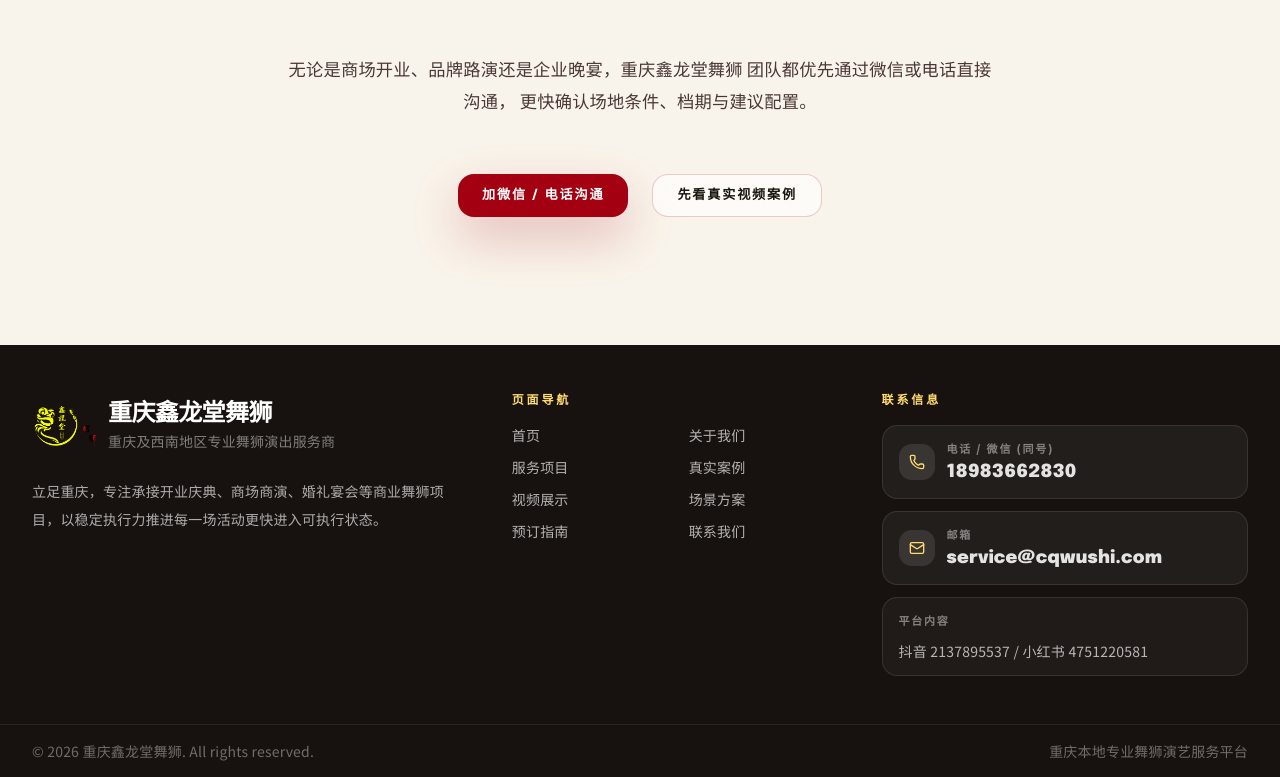
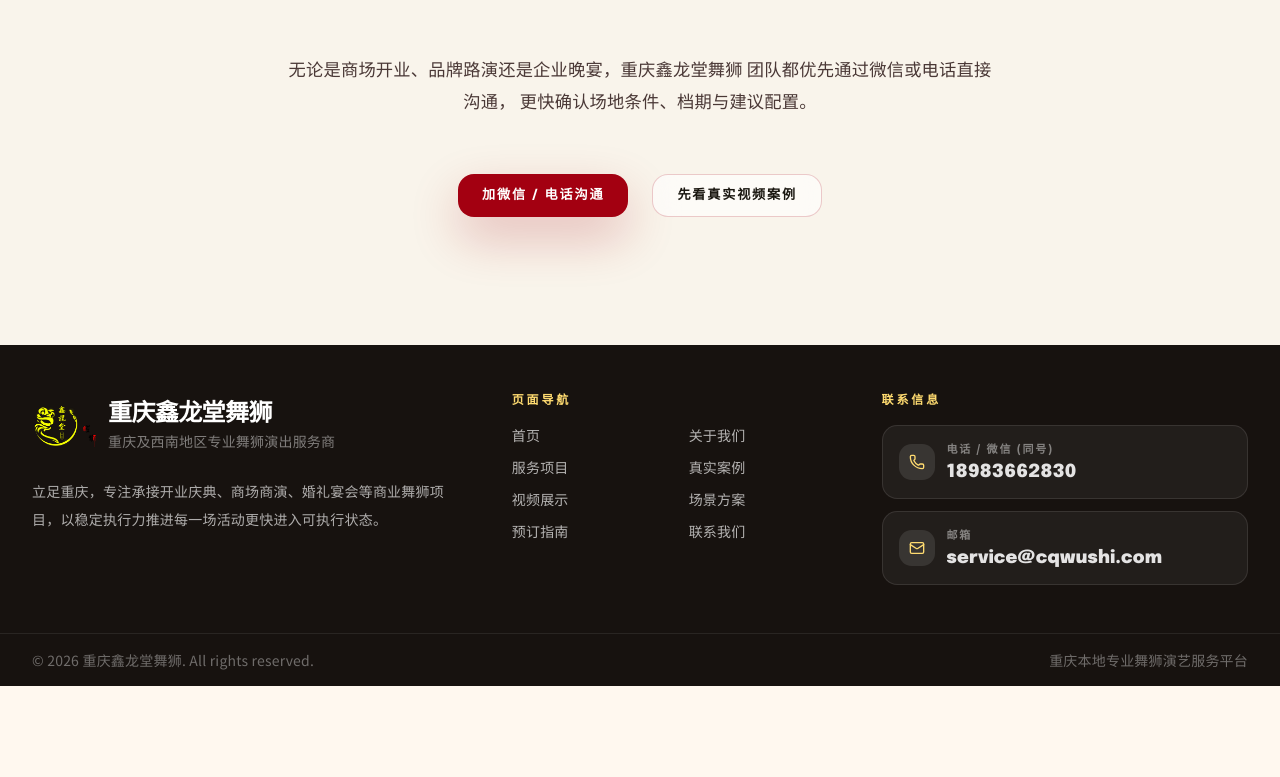
Before and after one commit to linjunsen470-a11y/wushi-website, a Next.js app: page / in a window 1280 px wide. Shown: the part 9052-9829 px from the top of the page. After the commit the page ends 9738 px from the top, so only its background shows below. Built offline with nearby package versions, Linux system fonts and the light colour scheme.

Commit message:
4.15 3rd

```diff
--- a/components/Footer.tsx
+++ b/components/Footer.tsx
@@ -60,12 +60,7 @@
               </div>
             </a>
 
-            <div className="rounded-[0.95rem] border border-white/10 bg-white/4 px-4 py-3">
-              <p className="text-[11px] font-black tracking-[0.16em] text-white/45">平台内容</p>
-              <p className="mt-2 text-sm leading-6 text-white/68">
-                抖音 {contactPanel.supportChannels[0]?.value} / 小红书 {contactPanel.supportChannels[1]?.value}
-              </p>
-            </div>
+
           </div>
         </div>
       </div>
--- a/lib/site-data.ts
+++ b/lib/site-data.ts
@@ -1,11 +1,11 @@
 import logoRed from '@/assets/logo-red.png';
 import logoYellow from '@/assets/logo-yellow.png';
 import wechatQr from '@/assets/wechat-qr.jpg';
-import wechatQrFocus from '@/assets/wechat-qr-focus.jpg';
+import wechatQrFocus from '@/assets/wechat-qr-focus.png';
 import douyinQr from '@/assets/douyin-qr.jpg';
-import douyinQrFocus from '@/assets/douyin-qr-focus.jpg';
+import douyinQrFocus from '@/assets/douyin-qr-focus.png';
 import xhsQr from '@/assets/xhs-qr.jpg';
-import xhsQrFocus from '@/assets/xhs-qr-focus.jpg';
+import xhsQrFocus from '@/assets/xhs-qr-focus.png';
 
 import heroOpening from '@/assets/photos/lion-dance-mall-opening-couplets-lineup.jpg';
 import heroAudience from '@/assets/photos/lion-dance-opening-ceremony-audience-wide.jpg';
```
